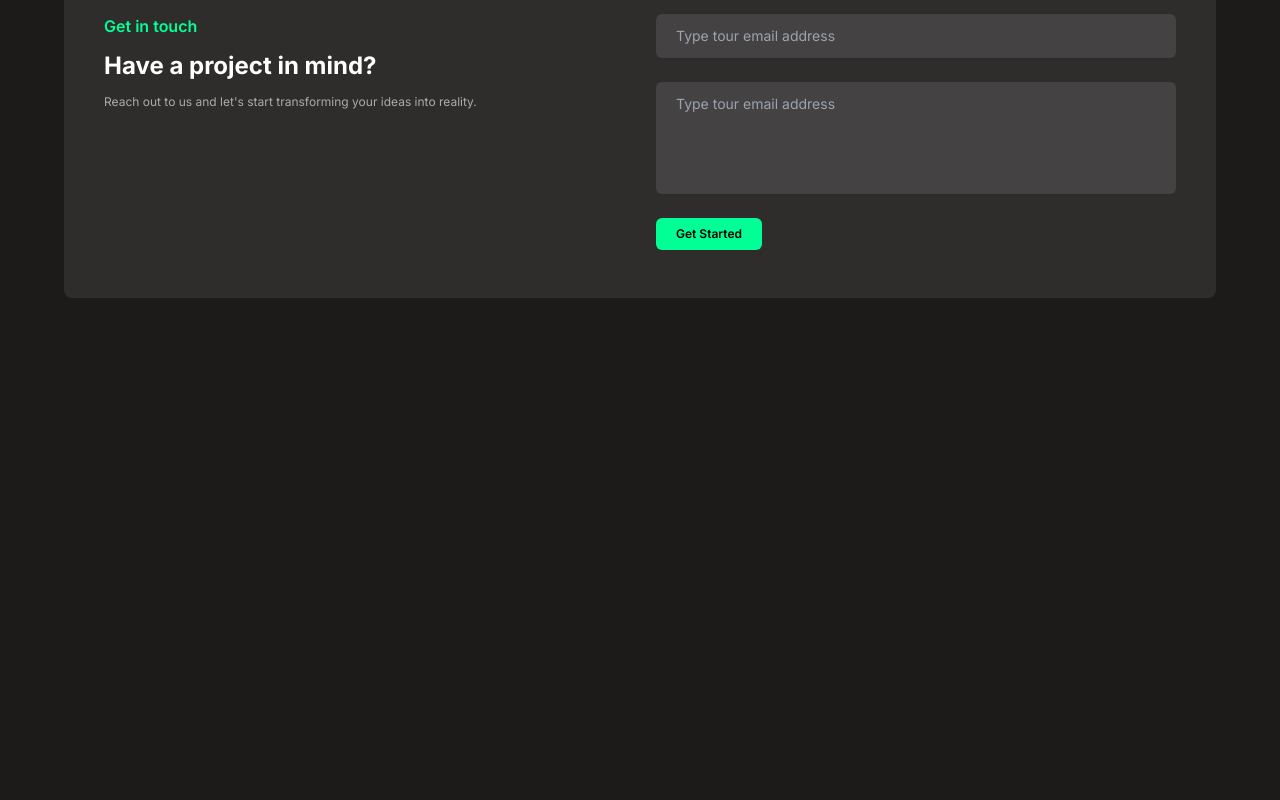
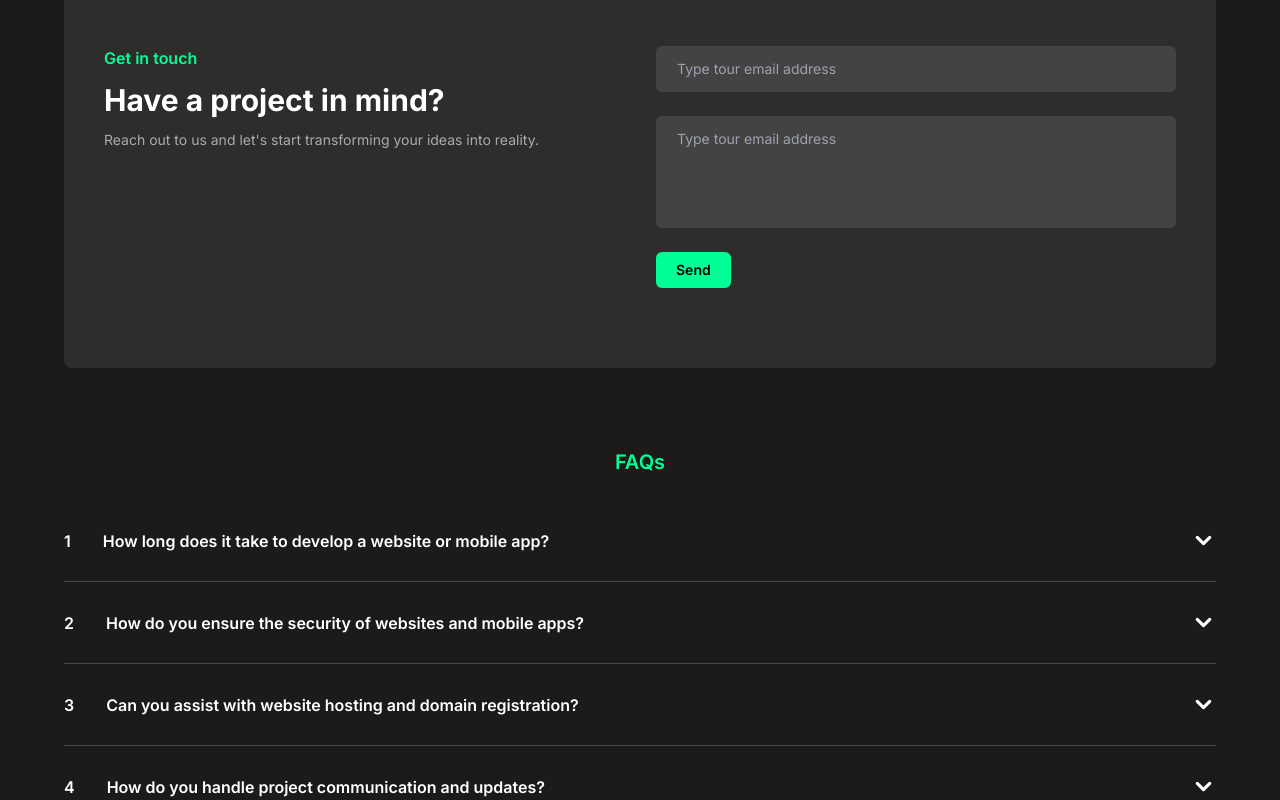
Before and after one commit to minhazk/pixelite-studio, a Next.js app: page / in a window 1280 px wide. Shown: the part 1680-2480 px from the top of the page. Before the commit the page ends 2058 px from the top, so only its background shows below. Built offline with nearby package versions, Linux system fonts and the light colour scheme.

Commit message:
FAQ section

```diff
--- a/src/app/page.tsx
+++ b/src/app/page.tsx
@@ -1,5 +1,6 @@
 import Header from '@/components/Header';
 import Contact from '@/sections/Contact';
+import FAQs from '@/sections/FAQs';
 import Hero from '@/sections/Hero';
 import PerformanceHighlights from '@/sections/PerformanceHighlights';
 import PreviousWork from '@/sections/PreviousWork';
@@ -16,6 +17,7 @@ export default function Home() {
                     <Services />
                     <PreviousWork />
                     <Contact />
+                    <FAQs />
                 </div>
             </main>
         </>
--- /dev/null
+++ b/src/components/Disclosure.tsx
@@ -0,0 +1,29 @@
+'use client';
+
+import { ChevronDown } from 'lucide-react';
+import { useState } from 'react';
+
+type DisclosureProps = {
+    index: number;
+    question: string;
+    answer: string;
+};
+
+export default function Disclosure({ index, question, answer }: DisclosureProps) {
+    const [isOpen, setIsOpen] = useState(false);
+
+    return (
+        <div className='border-b border-white/20 py-7'>
+            <div className='text-white flex items-center gap-2 justify-between'>
+                <p className='text-sm lg:text-base font-semibold grid grid-cols-[auto,1fr]'>
+                    <span className='mr-4 md:mr-8'>{index + 1}</span>
+                    {question}
+                </p>
+                <button onClick={() => setIsOpen(p => !p)}>
+                    <ChevronDown size={25} strokeWidth={3} className={`${isOpen ? 'rotate-180' : ''} transition-transform duration-200`} />
+                </button>
+            </div>
+            {isOpen && <div className='text-xs sm:text-sm text-accent mt-5 px-6 md:px-10'>{answer}</div>}
+        </div>
+    );
+}
--- a/src/sections/Contact.tsx
+++ b/src/sections/Contact.tsx
@@ -2,18 +2,25 @@
 
 export default function Contact() {
     return (
-        <div className='max-w-6xl mx-auto bg-secondary rounded-lg p-8 sm:p-10 md:py-12 flex flex-col md:flex-row gap-8 my-10 md:my-16 lg:my-20 '>
+        <div className='max-w-6xl mx-auto bg-secondary rounded-lg p-8 sm:p-10 md:py-20 flex flex-col md:flex-row gap-8 my-10 md:my-16 lg:my-20 '>
             <div className='md:w-1/2'>
                 <p className='text-primary text-sm md:text-base font-semibold'>Get in touch</p>
-                <h3 className='text-white font-bold text-2xl my-3'>Have a project in mind?</h3>
-                <p className='text-white/60 text-xs'>Reach out to us and let&apos;s start transforming your ideas into reality.</p>
+                <h3 className='text-white font-bold text-2xl lg:text-3xl my-3'>Have a project in mind?</h3>
+                <p className='text-white/60 text-xs md:text-sm'>Reach out to us and let&apos;s start transforming your ideas into reality.</p>
             </div>
 
             <form onSubmit={e => e.preventDefault()} className='flex flex-col gap-4 md:gap-6 md:w-1/2'>
-                <input type='email' className='bg-white/10 px-5 py-3 w-full text-xs sm:text-sm rounded-md outline-none text-accent' placeholder='Type tour email address' />
-                <textarea className='bg-white/10 px-5 py-3 w-full text-xs sm:text-sm rounded-md resize-none h-28 outline-none text-accent' placeholder='Type tour email address'></textarea>
-                <button className='bg-primary py-2 px-5 rounded-md font-semibold text-xs w-fit' type='submit'>
-                    Get Started
+                <input
+                    type='email'
+                    className='bg-white/10 px-5 py-3 w-full text-xs sm:text-sm rounded-md outline-none text-accent border border-transparent focus-within:border-white transition-colors'
+                    placeholder='Type tour email address'
+                />
+                <textarea
+                    className='bg-white/10 px-5 py-3 w-full text-xs sm:text-sm rounded-md resize-none h-28 outline-none text-accent border border-transparent focus-within:border-white transition-colors'
+                    placeholder='Type tour email address'
+                ></textarea>
+                <button className='bg-primary py-2 px-5 rounded-md font-semibold text-xs md:text-sm w-fit' type='submit'>
+                    Send
                 </button>
             </form>
         </div>
--- /dev/null
+++ b/src/sections/FAQs.tsx
@@ -0,0 +1,41 @@
+import Disclosure from '@/components/Disclosure';
+
+const data = [
+    [
+        'How long does it take to develop a website or mobile app?',
+        'The development timeline depends on the complexity and scope of the project. We provide estimated timelines during the project scoping phase based on your specific requirements.',
+    ],
+    [
+        'How do you ensure the security of websites and mobile apps?',
+        'We prioritize security throughout the development process. We implement industry-standard security practices, conduct code reviews, perform rigorous testing, and follow best practices for data protection and encryption.',
+    ],
+    [
+        'Can you assist with website hosting and domain registration?',
+        'Yes, we can assist you with website hosting and domain registration. We can recommend reliable hosting providers and guide you through the process of domain registration if needed.',
+    ],
+    [
+        'How do you handle project communication and updates?',
+        'We use various communication channels such as email, phone calls, and project management tools to keep you updated throughout the project. We schedule regular progress meetings to discuss milestones, address any concerns, and ensure effective communication.',
+    ],
+    [
+        'Can you integrate third-party services or APIs into the websites or apps?',
+        "Yes, we have expertise in integrating third-party services and APIs into websites and apps. Whether it's payment gateways, social media integrations, or other external services, we can seamlessly incorporate them into your project.",
+    ],
+    [
+        'What is the cost structure for web and app development services?',
+        'The cost depends on the scope, complexity, and specific requirements of your project. We provide detailed cost estimates after understanding your needs during the initial consultation.',
+    ],
+];
+
+export default function FAQs() {
+    return (
+        <div className='my-10 md:my-16 lg:my-20 mx-auto max-w-6xl'>
+            <h2 className='text-primary text-center text-lg md:text-xl font-semibold mb-6'>FAQs</h2>
+            <div className='flex flex-col'>
+                {data.map(([question, answer], i) => (
+                    <Disclosure key={question} question={question} answer={answer} index={i} />
+                ))}
+            </div>
+        </div>
+    );
+}
```
